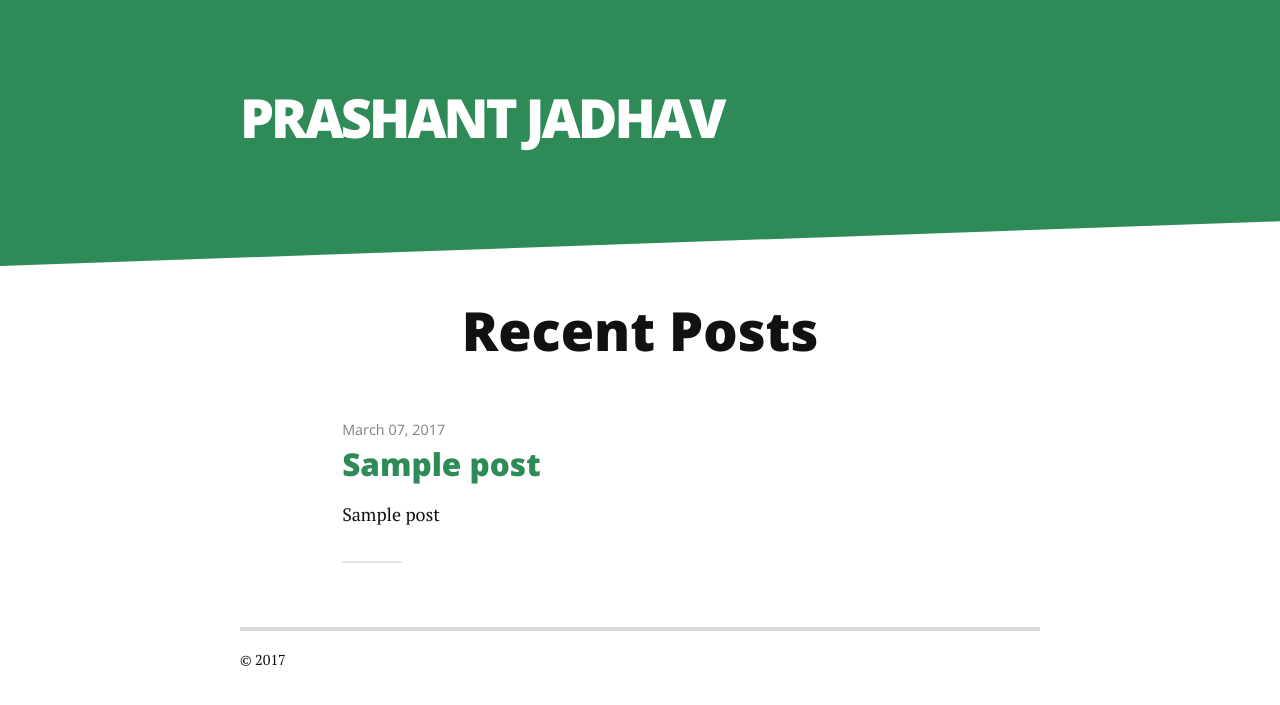
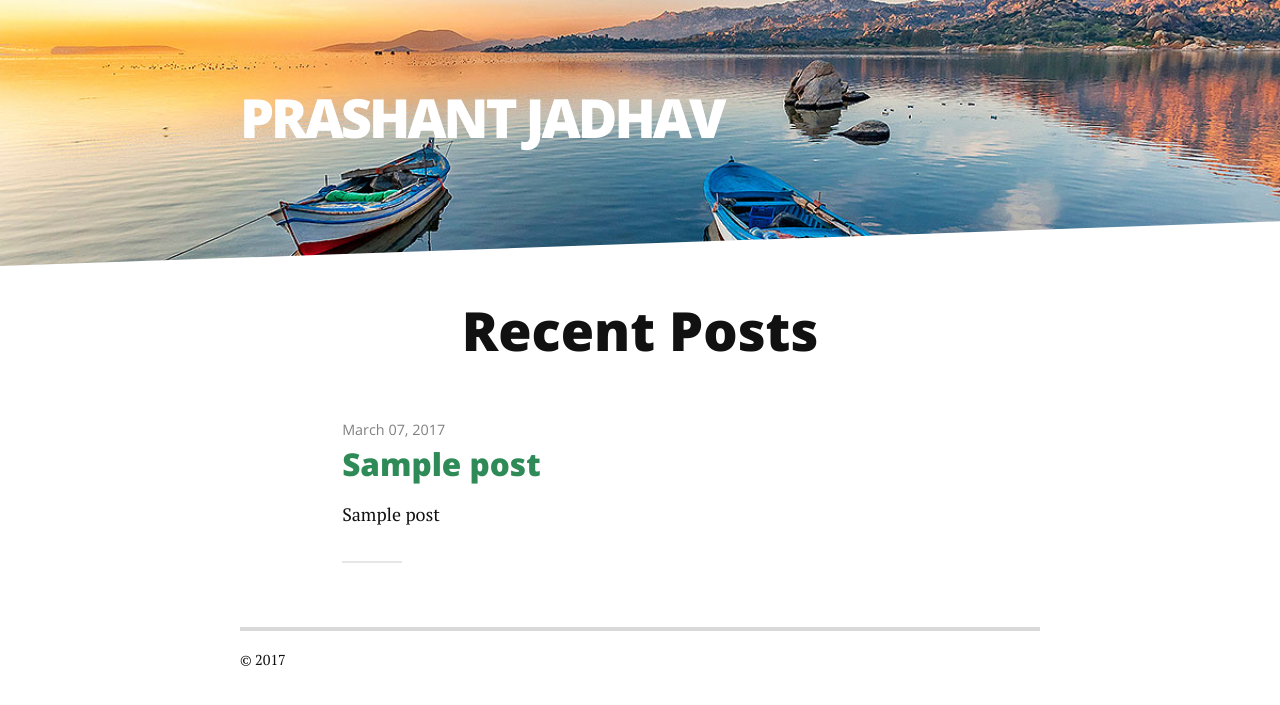
Before and after one commit to prashant-jadhav/mySite, a Jekyll site: the page built from index.html, in a window 1280 px wide. Shown: the top 705 px of the page. Built offline with Jekyll 4.4.1, drawn with Linux system fonts in a browser that asks for light colours; nearby versions of some CDN libraries; the list of posts is cut into pages by our own code.

Commit message:
css changes

```diff
--- a/assets/scss/breakpoints/_mobileup.scss
+++ b/assets/scss/breakpoints/_mobileup.scss
@@ -177,6 +177,9 @@ HEADER STYLING
 
 .header {
 	background-color: $background-color;
+	background-image: url(../img/just-me.jpg);
+    background-size:cover;
+	background-position: center center;
 	color: white;
 	padding: 0;
 	height: 3em;
--- a/assets/scss/style.scss
+++ b/assets/scss/style.scss
@@ -1,8 +1,8 @@
 // Use Compass
-@import "compass";
+//@import "compass";
 
 // Reset using Normalize
-@import "normalize";
+//@import "normalize";
 
 // Import fonts from Google
 @import url(http://fonts.googleapis.com/css?family=Open+Sans:300,400,800);
```
Also changed, not shown: assets/css/style.css, assets/img/just-me.jpg (added).
